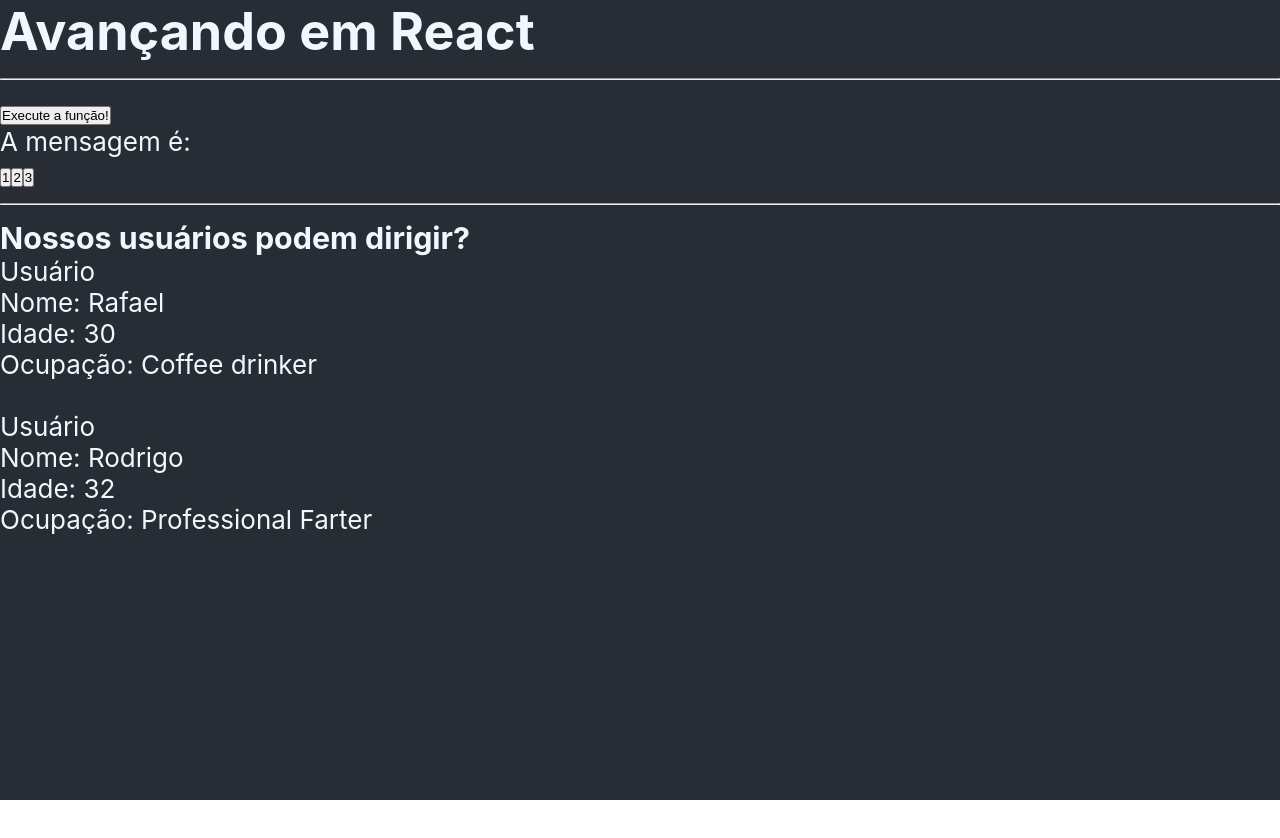
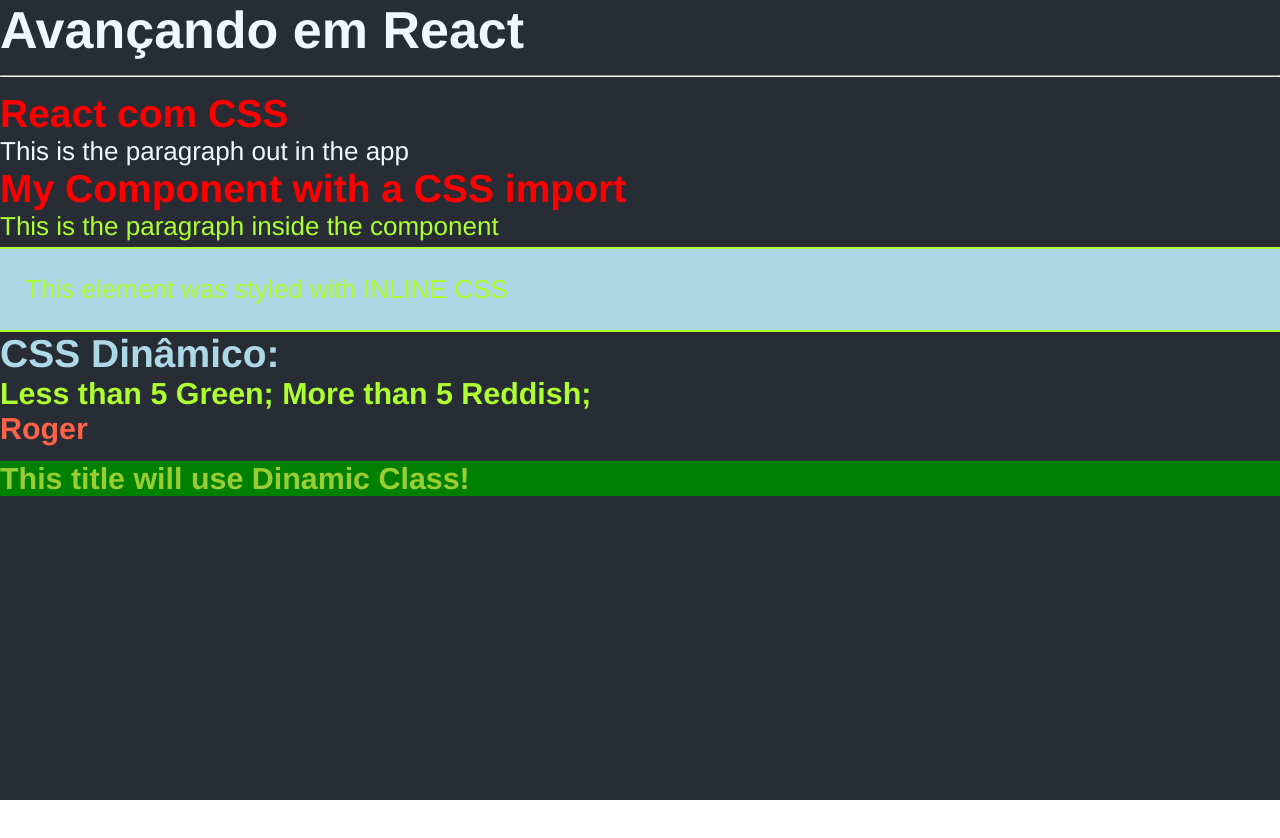
Before and after one commit to Rafaeldasilvaperes/REACTJS-PrimeiroProjeto, a React (Create React App) app: page / in a window 1280 px wide. Shown: the top 838 px of the page. Before the commit the page ends 800 px from the top, so only its background shows below. Built offline with nearby package versions, Linux system fonts and the light colour scheme.

Commit message:
CSS Global, CSS no Componente, CSS inline, CSS dinâmico e Classes Dinâmicas

```diff
--- a/src/App.js
+++ b/src/App.js
@@ -12,13 +12,14 @@
 
 // Styles - CSS (global)
 import './App.css';
-import { ExecuteFunction } from './components/ExecuteFunction';
-import { Message } from './components/Message';
+import { MyComponentCSSLesson } from './components/MyComponentCSSLesson';
+// import { ExecuteFunction } from './components/ExecuteFunction';
+// import { Message } from './components/Message';
 
 
 import { useState } from "react";
-import { ChangeMessageState } from './components/ChangeMessageState';
-import { UserDetails } from './components/UserDetails';
+// import { ChangeMessageState } from './components/ChangeMessageState';
+// import { UserDetails } from './components/UserDetails';
 
 
 
@@ -32,20 +33,24 @@
   //   {id: 4, brand: "Crysler", color: "Preta", newCar: true, km: 0}
   // ];
 
-  function showMessage(){
-    console.log("Executando função do pai!")
-  }
+  // function showMessage(){
+  //   console.log("Executando função do pai!")
+  // }
 
-  const [message, setMessage] = useState("");
-  const handleMessage = (msg) => {
-    setMessage(msg);
-  }
+  // const [message, setMessage] = useState("");
+  // const handleMessage = (msg) => {
+  //   setMessage(msg);
+  // }
 
-  const userData = [
-    {name: "Rafael", age: 30, occupation: "Coffee drinker", id: 1},
-    {name: "Renato", age: 15, occupation: "Overwatch loser", id: 2},
-    {name: "Rodrigo", age: 32, occupation: "Professional Farter", id: 3}
-  ]
+  // const userData = [
+  //   {name: "Rafael", age: 30, occupation: "Coffee drinker", id: 1},
+  //   {name: "Renato", age: 15, occupation: "Overwatch loser", id: 2},
+  //   {name: "Rodrigo", age: 32, occupation: "Professional Farter", id: 3}
+  // ]
+
+  const n = 5;
+  const [name] = useState("Roger");
+  const redTitle = false;
 
   return (
     <div className="App">
@@ -90,12 +95,13 @@
       <p>E este é o conteúdo 3</p>
      </Container> */}
      {/* executar função */}
-     <ExecuteFunction myFunction={showMessage}/>
+     {/* <ExecuteFunction myFunction={showMessage}/> */}
      {/* state lift */}
-     <Message msg={message} />
+     {/* <Message msg={message} />
      <ChangeMessageState handleMessage={handleMessage}/>
-     <hr/>
-     <h3>Nossos usuários podem dirigir?</h3>
+     <hr/> */}
+     {/* Exercício 4 */}
+     {/* <h3>Nossos usuários podem dirigir?</h3>
      {userData.map((user)=>(
       <UserDetails
         key={user.id}
@@ -103,7 +109,33 @@
         age={user.age}
         occupation={user.occupation}
       />
-     ))}
+     ))} */}
+     {/* Avançando no CSS */}
+      {/* CSS GLOBAL */}
+      <h2>React com CSS</h2>
+      <p>This is the paragraph out in the app</p>
+      {/* CSS NO COMPONENTE */}
+      <MyComponentCSSLesson />
+      {/* CSS INLINE */}
+      <p style={{
+        color: "greenyellow",
+        padding: "25px",
+        marginTop: "5px",
+        borderTop: "2px solid greenyellow",
+        borderBottom: "2px solid greenyellow",
+        backgroundColor: "lightblue"
+        }}>
+        This element was styled with INLINE CSS
+      </p>
+      {/* CSS INLINE DINÂMICO */}
+      <h2 style={{color: "lightblue"}}>CSS Dinâmico:</h2>
+      <h3 style={n < 10 ? ({color: "greenyellow"}) : ({color: "tomato"})}>Less than 5 Green; More than 5 Reddish;</h3>
+      <h3 style={name === "Rafael"  ? ({color: "greenyellow"}) : ({color: "tomato"})}>{name}</h3>
+      {/* CLASSES DINÂMICAS NO CSS */}
+      <h3 className={redTitle ? "red-title" : "green-title"}>This title will use Dinamic Class!</h3>
+
+      {/* CSS MODULES ☺ */}
+
 
     </div>
   );
--- /dev/null
+++ b/src/components/MyComponentCSSLesson.css
@@ -0,0 +1,3 @@
+.class-inside-component{
+  color: greenyellow;
+}
--- /dev/null
+++ b/src/components/MyComponentCSSLesson.js
@@ -0,0 +1,10 @@
+import "./MyComponentCSSLesson.css";
+
+export const MyComponentCSSLesson = () => {
+  return (
+    <>
+      <h2>My Component with a CSS import</h2>
+      <p className="class-inside-component">This is the paragraph inside the component</p>
+    </>
+  )
+}
--- a/src/index.css
+++ b/src/index.css
@@ -1,13 +1,21 @@
-body {
+body{
   margin: 0;
-  font-family: -apple-system, BlinkMacSystemFont, 'Segoe UI', 'Roboto', 'Oxygen',
-    'Ubuntu', 'Cantarell', 'Fira Sans', 'Droid Sans', 'Helvetica Neue',
-    sans-serif;
-  -webkit-font-smoothing: antialiased;
-  -moz-osx-font-smoothing: grayscale;
+  padding: 0;
+  font-family: Helvetica, sans-serif;
+  padding-bottom: 20%;
 }
 
-code {
-  font-family: source-code-pro, Menlo, Monaco, Consolas, 'Courier New',
-    monospace;
+h2{
+  color: red;
 }
+
+.red-title{
+  color: tomato;
+  background-color: brown;
+  margin-top: 15px;
+}
+.green-title{
+  color: yellowgreen;
+  background-color: green;
+  margin-top: 15px;
+}
```
